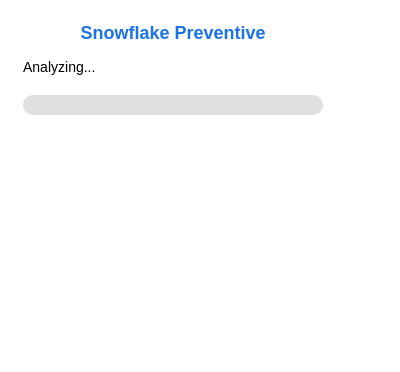
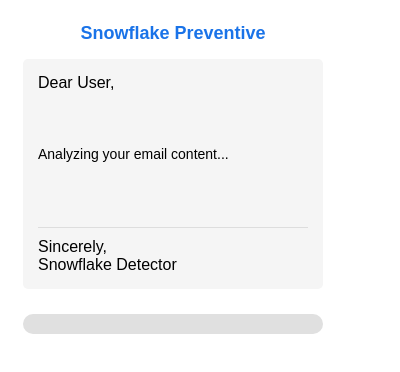
Before and after one commit to wyu4/Snowbuddy-exe, a browser extension: page popup.html in a window 400 px wide. Drawn offline with Linux system fonts and the light colour scheme.

Commit message:
v2 of email

```diff
--- a/popup.html
+++ b/popup.html
@@ -13,10 +13,25 @@
         margin: 0 0 15px 0;
         text-align: center;
       }
-      #responseText {
+      .email-container {
+        background: #f5f5f5;
+        padding: 15px;
+        border-radius: 5px;
+        margin-bottom: 15px;
+      }
+      .email-header {
         margin-bottom: 10px;
+      }
+      .email-content {
         white-space: pre-wrap;
         font-size: 14px;
+        line-height: 1.5;
+        margin: 10px 0;
+      }
+      .email-signature {
+        margin-top: 20px;
+        border-top: 1px solid #ddd;
+        padding-top: 10px;
       }
       .status-container {
         margin: 10px 0;
@@ -43,7 +58,18 @@
   </head>
   <body>
     <h1>Snowflake Preventive</h1>
-    <div id="responseText">Analyzing...</div>
+    <div class="email-container">
+      <div class="email-header">
+        <div id="greeting">Dear User,</div>
+      </div>
+      <div class="email-content">
+        <div id="responseText">Analyzing your email content...</div>
+      </div>
+      <div class="email-signature">
+        <div>Sincerely,</div>
+        <div>Snowflake Detector</div>
+      </div>
+    </div>
     <div class="status-container">
       <div id="statusText" class="status-text"></div>
       <div id="percentageText" class="status-text"></div>
--- a/popup.js
+++ b/popup.js
@@ -5,6 +5,9 @@ document.addEventListener('DOMContentLoaded', () => {
         files: ['contentScript.js']
       }, () => {
         chrome.tabs.sendMessage(tabs[0].id, { action: 'getEmailBody' }, (response) => {
+          // Set username from Gmail account button
+          document.getElementById('greeting').textContent = `Dear ${response?.username || 'User'},`;
+
           if (chrome.runtime.lastError) {
             document.getElementById('responseText').textContent = 'Error: Please refresh Gmail and try again.';
             return;
@@ -35,18 +38,16 @@ document.addEventListener('DOMContentLoaded', () => {
 
     responseElement.textContent = data.response;
 
+    // Correct score handling
     const offensiveScore = data.safe_for_snowflake;
     const percentage = (offensiveScore * 100).toFixed(1);
 
-    // Set status text and color
     statusText.textContent = 'Offensive';
     statusText.style.color = '#f44336';
 
-    // Set percentage text
     percentageText.textContent = `${percentage}%`;
     percentageText.style.color = '#f44336';
 
-    // Set progress bar
     progressBar.style.width = `${percentage}%`;
     progressBar.style.backgroundColor = '#f44336';
   }
```
Also changed, not shown: contentScript.js (+18 -6 lines), index.html (deleted, +0 -7 lines), manifest.json.
